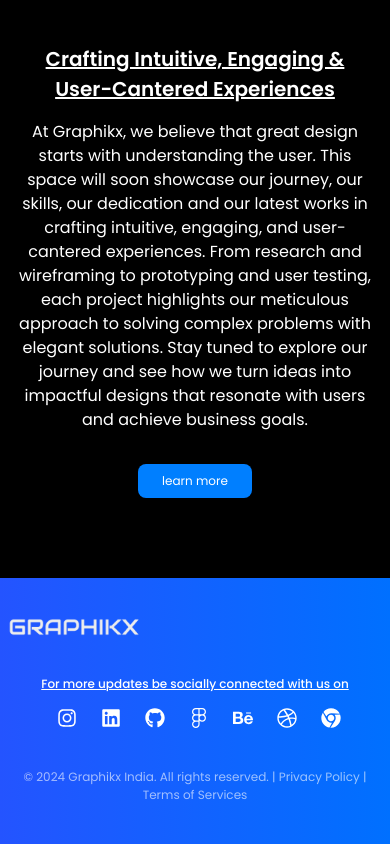
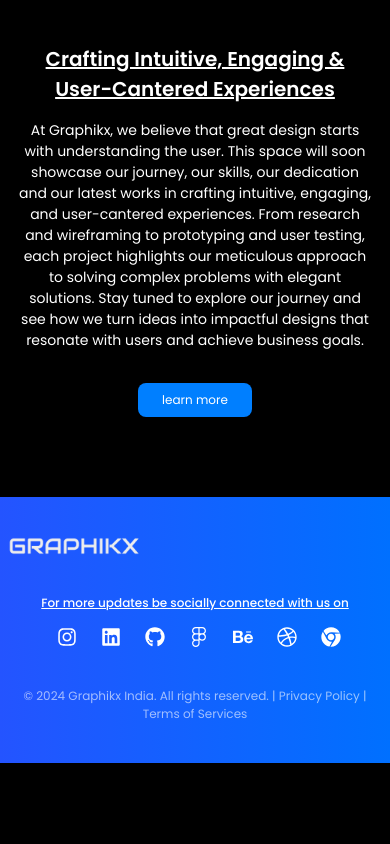
Before and after one commit to r4ravikumar-dev/graphikx, a React (Vite) app: page / in a window 390 px wide. Shown: the part 960-1804 px from the top of the page. After the commit the page ends 1723 px from the top, so only its background shows below. Built offline with nearby package versions, Linux system fonts and the light colour scheme.

Commit message:
made changes in pages

```diff
--- a/src/components/Home/Home.jsx
+++ b/src/components/Home/Home.jsx
@@ -17,7 +17,7 @@ function Home() {
             <h2 className="mt-8 font-poppins font-semibold text-[20px] sm:text-[28px] underline">
               Crafting Intuitive, Engaging & User-Cantered Experiences
             </h2>
-            <p className="mt-4 font-poppins font-light text-[16px] sm:text-[18px]">
+            <p className="mt-4 font-poppins font-light text-[14px] sm:text-[18px]">
               At Graphikx, we believe that great design starts with
               understanding the user. This space will soon showcase our journey,
               our skills, our dedication and our latest works in crafting
```
